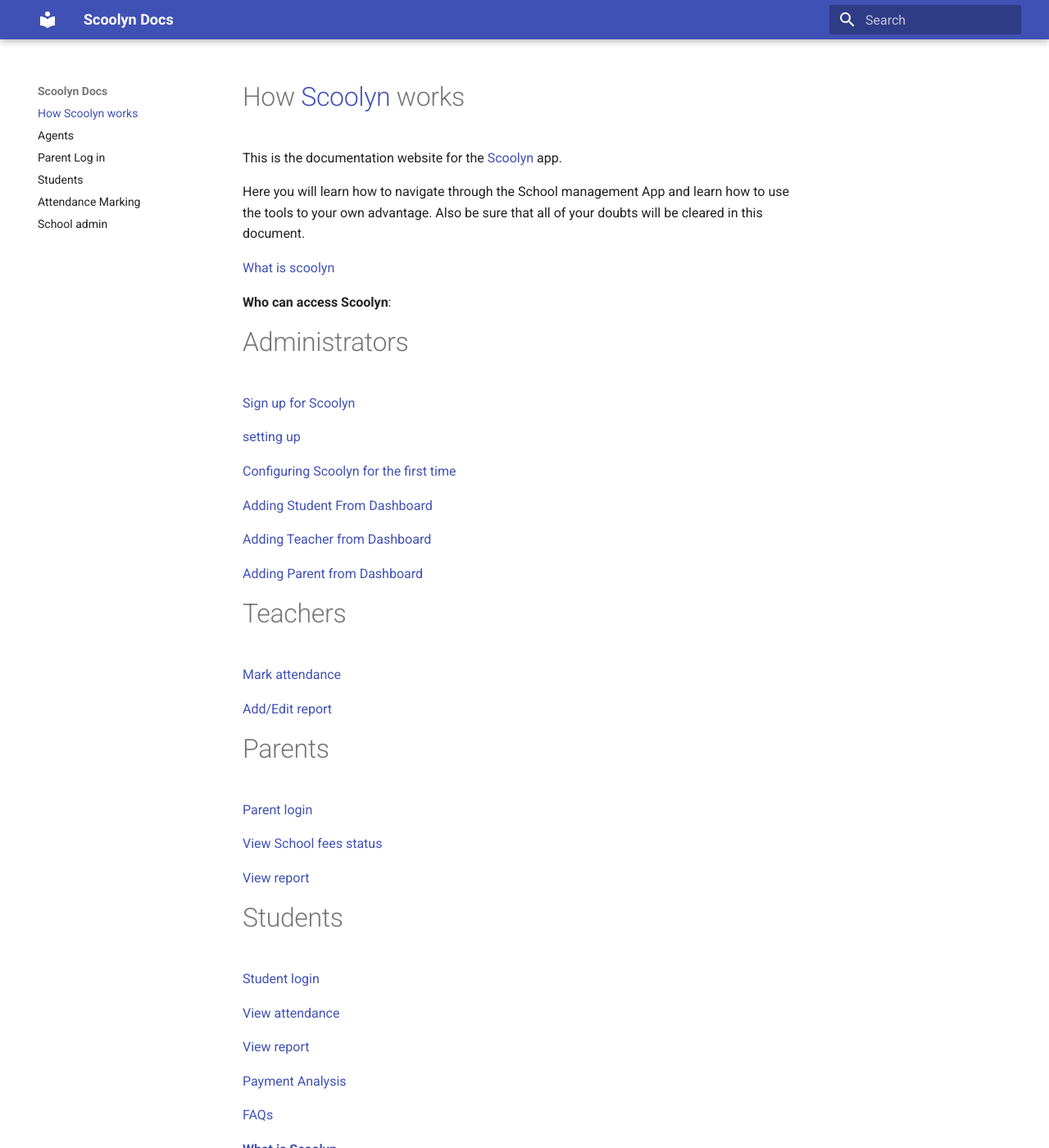
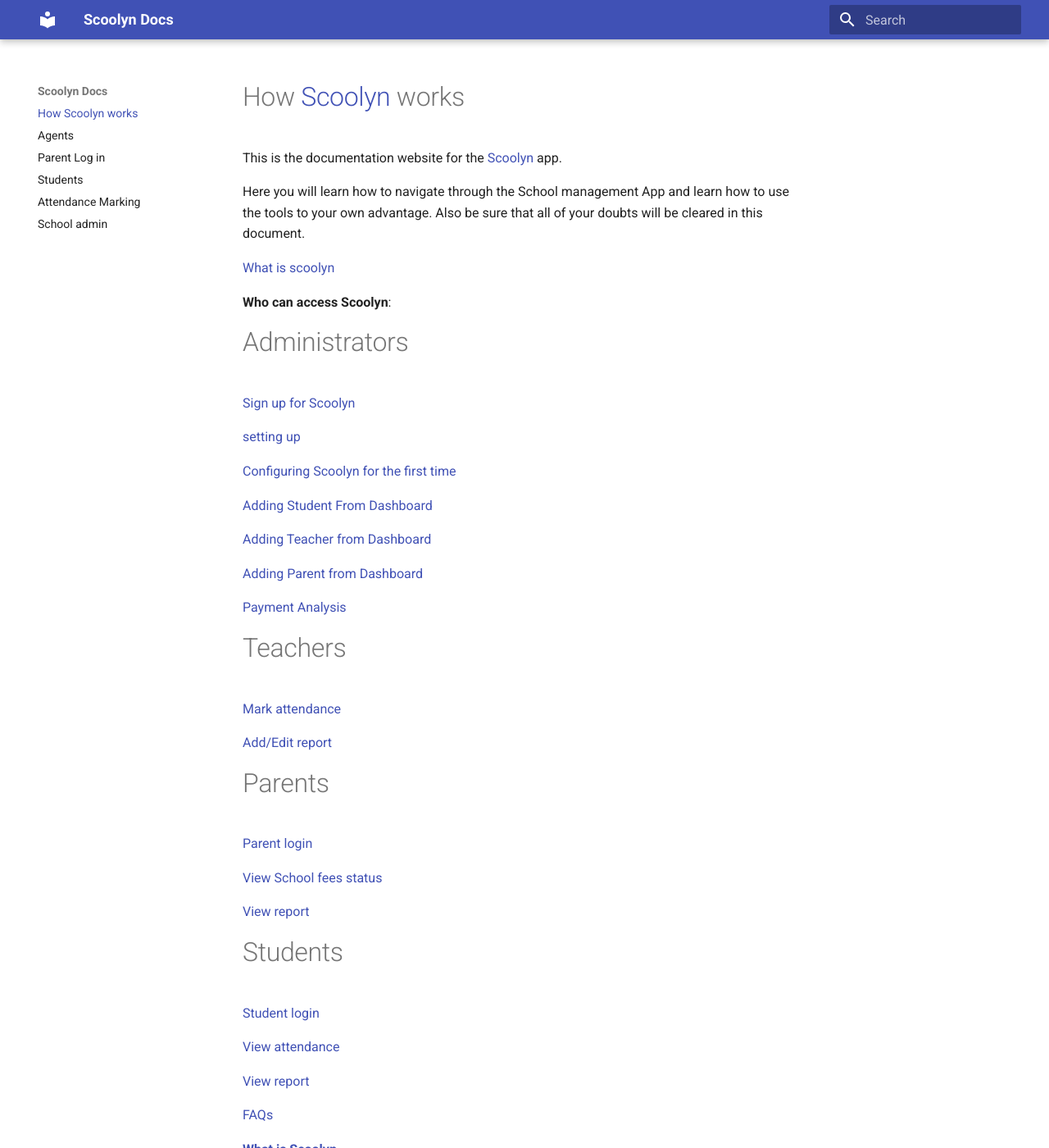
Before and after one commit to digikraaft/docs.scoolyn.com, an MkDocs documentation site: the page built from docs/index.md, in a window 1280 px wide and 1400 px high. Shown: the whole window at 82% size. Built offline with MkDocs 1.6.1 and Material for MkDocs 9.7.7, drawn with Linux system fonts in a browser that asks for light colours; part of the change alters nothing that is shown.

```diff
--- a/docs/index.md
+++ b/docs/index.md
@@ -22,6 +22,7 @@ Here you will learn how to navigate through the School management App and learn
 
 [Adding Parent from Dashboard](https://github.com/digikraaft/docs.scoolyn.com/blob/emma/docs/school-admin.md)
 
+[Payment Analysis](https://github.com/digikraaft/docs.scoolyn.com/blob/emma/docs/Students.md)
 # Teachers
 
 [Mark attendance](https://github.com/digikraaft/docs.scoolyn.com/blob/emma/docs/Teachers.md)
@@ -45,7 +46,7 @@ Here you will learn how to navigate through the School management App and learn
 
 [View report](https://github.com/digikraaft/docs.scoolyn.com/blob/emma/docs/Students.md)
 
-[Payment Analysis](https://github.com/digikraaft/docs.scoolyn.com/blob/emma/docs/Students.md)
+
 
 [FAQs](#FAQs)
 
```
